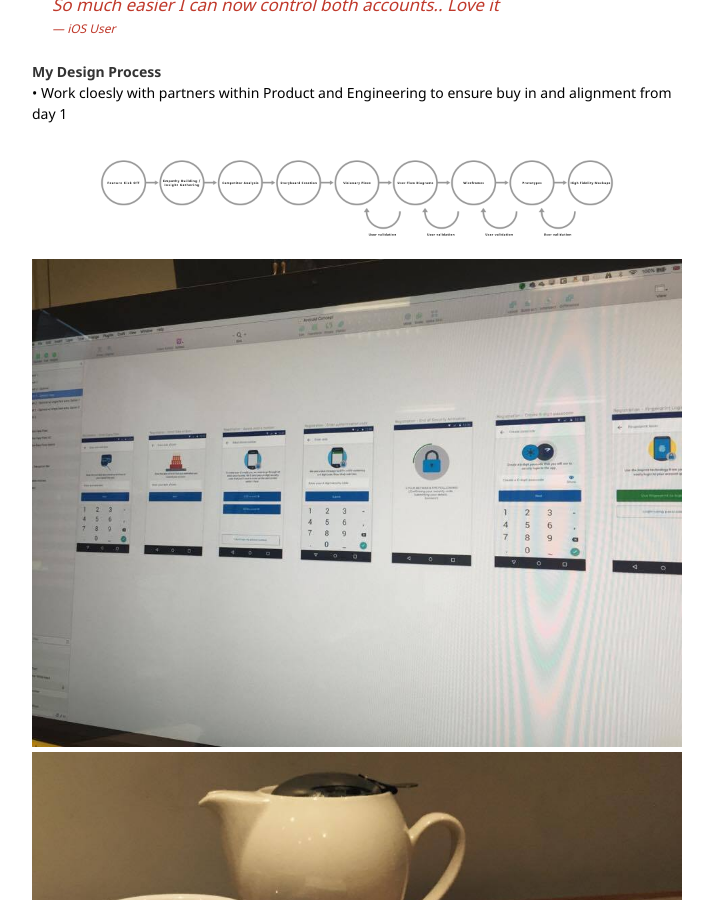
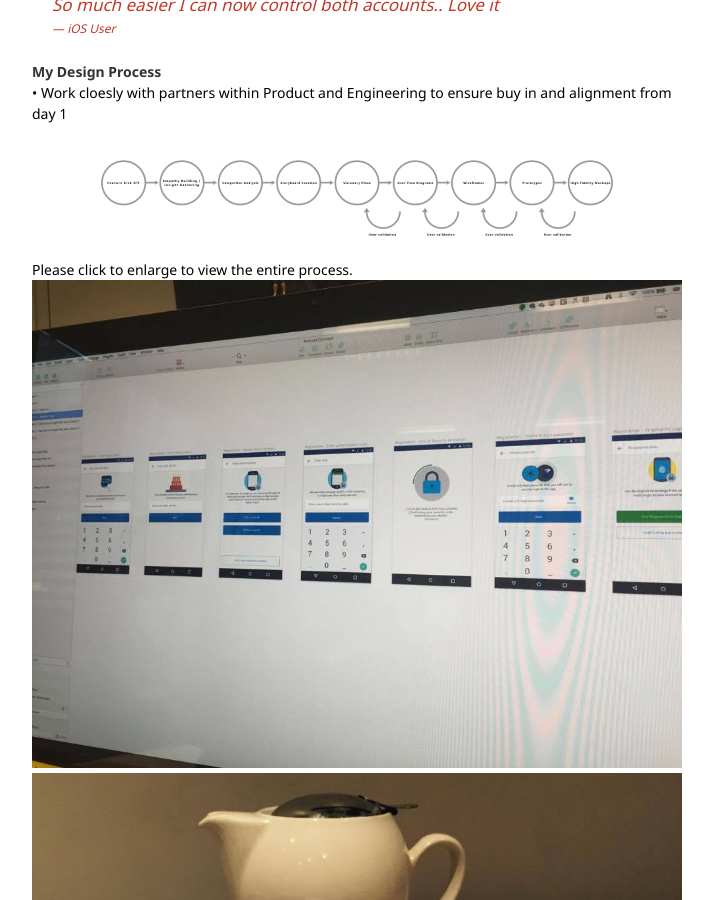
Before and after one commit to syeef/syeefkarim-2016-v0, a Jekyll site: the page built from portfolio/capitalone.md, in a window 1280 px wide and 900 px high, scrolled down 942 px. Shown: the whole window, without its empty margins (279-992 px from the left). Built offline with Jekyll 4.4.1, drawn with Linux system fonts in a browser that asks for light colours.

Commit message:
update capital one page

```diff
--- a/portfolio/capitalone.md
+++ b/portfolio/capitalone.md
@@ -28,6 +28,7 @@ Create a mobile app to allow customers to easily service their accounts, receive
 • Work cloesly with partners within Product and Engineering to ensure buy in and alignment from day 1
 
 <a id="links" href='/images/posts/capitalone/designprocess.png' target="_blank"><img src="/images/posts/capitalone/designprocess.png" width="650px"></a>
+Please click to enlarge to view the entire process.
 <br>
 <img src="/images/posts/capitalone/androiddesign.jpg" width="650px">
 <br>
```
